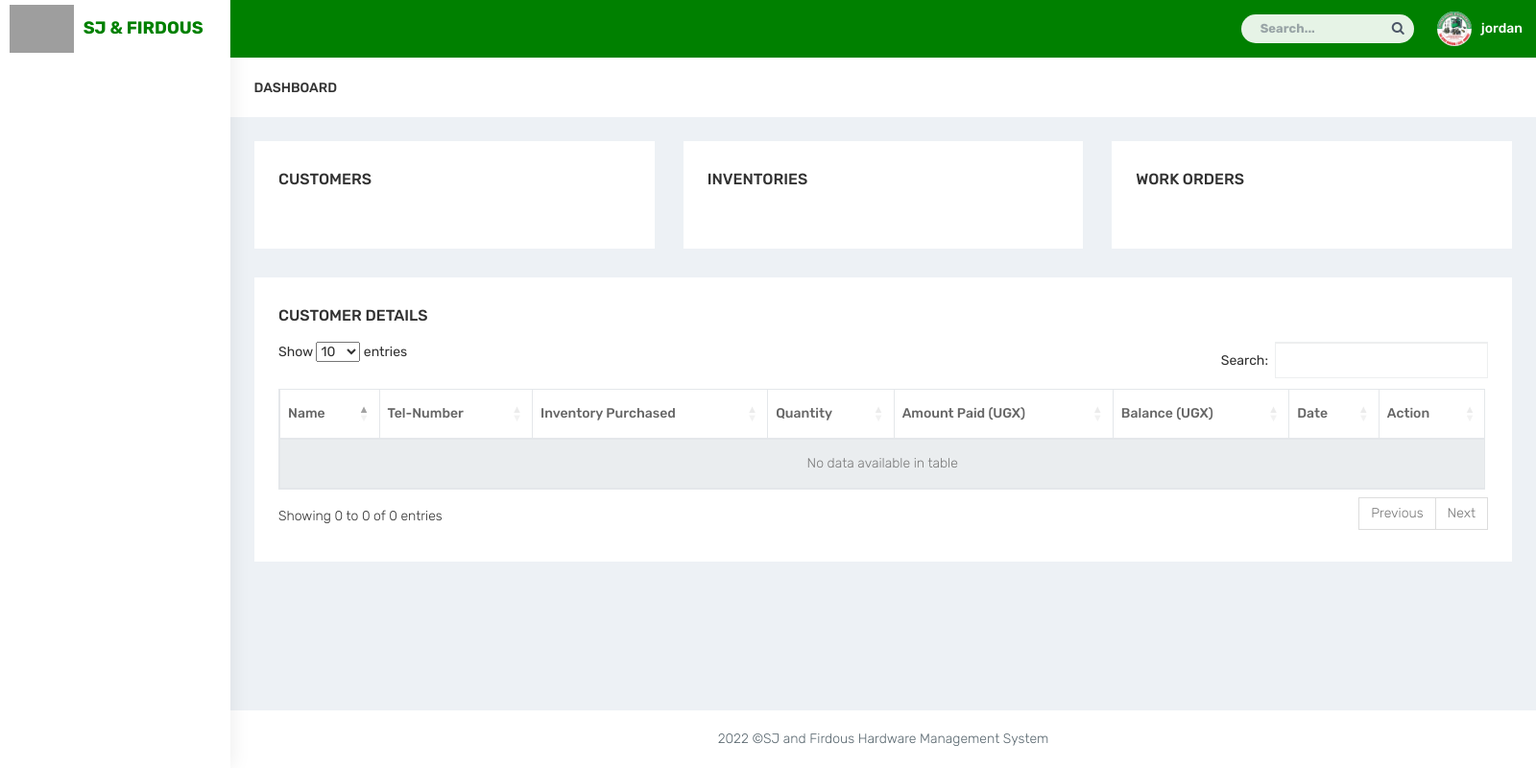
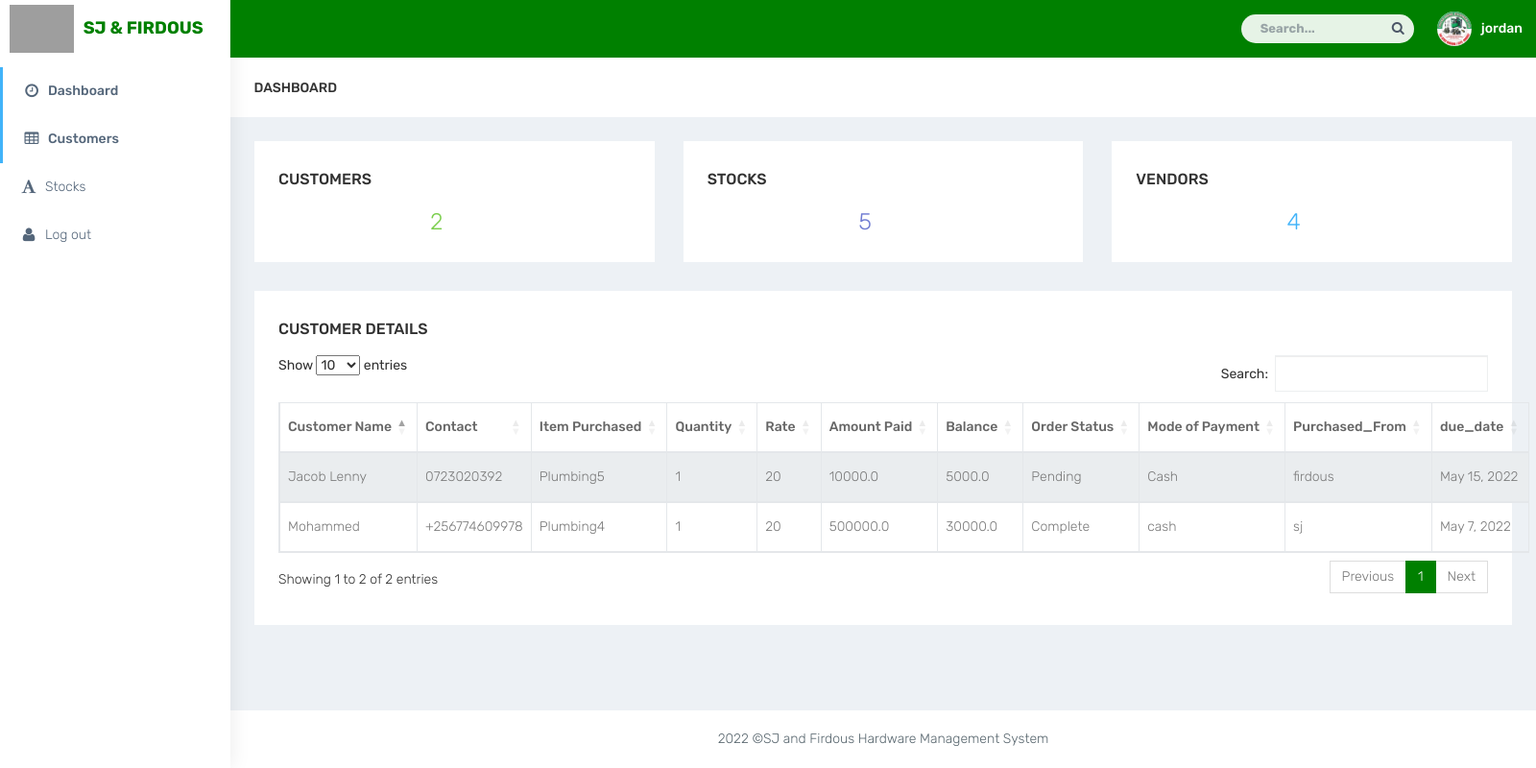
Before and after one commit to jkinathan/firdous, a Django app: page / in a window 1600 px wide. Shown: the whole page at 96% size. Run offline with Django 4.2, Linux system fonts and the light colour scheme; a user stored in the database is signed in; data comes from the database, SQL or seed files in the repository; some libraries are stand-ins or nearby versions; grey boxes are pictures that could not be loaded.

Commit message:
feat: Adds logic for percentage profit and updates dashboard with stock and customers

```diff
--- a/plumbing/admin.py
+++ b/plumbing/admin.py
@@ -4,7 +4,8 @@ from .models import *
 # Register your models here.
 
 class StockAdmin(admin.ModelAdmin):
-    list_display = ['inventoryPart','picture_tag','unitMeasure', 'costPrice','quantity','vendorSupplied']
+    list_display = ['inventoryPart','picture_tag','cartonQuantity', 'costPrice','piecesQuantity','vendorSupplied']
+    readonly_fields = ['percentageProfit']
 
 admin.site.register(Vendor),
 admin.site.register(Stock,StockAdmin),
--- a/plumbing/urls.py
+++ b/plumbing/urls.py
@@ -7,7 +7,7 @@ urlpatterns = [
      #path('api/data', views.get_data, name='api_data'),
      #path('api/chart/data', ChartData.as_view(), name='chart_data'),
 
-     path('inventory/', views.inventory, name='inventory'),
+     path('stocks/', views.inventory, name='stocks'),
      #path('technicians/', views.technician, name='technicians'),
      path('workorders/', views.workorder, name='workorders'),
      path('returnjobs/', views.ReturnJobo, name='returnjobs'),
@@ -21,6 +21,6 @@ urlpatterns = [
 
      path('returnjoborderdetail/<int:pk>', views.Returnjobdetailfunc, name="returnjobdetail"),
 
-     #path('autocompleter', views.Autoguy, name='autocomplete'),
+     path('reportpdf', views.ReportPdf, name='reportpdf'),
 
 ]
--- a/plumbing/views.py
+++ b/plumbing/views.py
@@ -1,14 +1,65 @@
 from django.shortcuts import render
+from django.http import FileResponse
+import io
+from reportlab.pdfgen import canvas
+from reportlab.lib.units import inch
+from reportlab.lib.pagesizes import letter
+from .models import Customer,Stock,Vendor
+from django.contrib import messages
+from django.contrib.auth.decorators import login_required
 
 # Create your views here.
+@login_required
 def index(request):
-    return render(request,'index.html')
-# @login_required
+    if request.user.is_staff:
+        customers = Customer.objects.all()
+        stocks = Stock.objects.all()
+        customercount = Customer.objects.all().count()
+        stockscount = Stock.objects.all().count()
+        vendorcount = Vendor.objects.all().count()
+        context ={'customers':customers,
+              'customercount':customercount,
+              'stockscount':stockscount,
+              'vendorcount':vendorcount
+              }
+    # customers = Customer.objects.filter(addedby=request.user)
+    customers = Customer.objects.all()
+    # print(customers)
+    stocks = Stock.objects.all()
+    for stockProfit in stocks:
+        percstockProfit = (stockProfit.sellingPrice - stockProfit.costPrice) * 100
+
+    print("-----------------------Blaaa_________________")
+    print(percstockProfit)
+    customercount = Customer.objects.all().count()
+    stockscount = Stock.objects.all().count()
+    vendorcount = Vendor.objects.all().count()
+    context ={'customers':customers,
+              'customercount':customercount,
+              'stockscount':stockscount,
+              'vendorcount':vendorcount,
+              'percstockProfit':percstockProfit,
+              }
+
+    for stock in stocks:
+        #print(inventory)
+        if request.user.is_staff and stock.piecesQuantity < 1 :
+            #print(inventory)
+            messages.warning(request, stock.inventoryPart+' are running low in stock Please add more!!')
+            return render(request, 'index.html', context)
+
+    return render(request,'index.html',context)
+
+@login_required
 def inventory(request):
-    # inventorys = Inventory.objects.all()
-    # context ={'inventorys':inventorys
-    #           }
-    return render(request, 'inventory.html')
+    stocks = Stock.objects.all()
+    for stockProfit in stocks:
+        percstockProfit = (stockProfit.sellingPrice - stockProfit.costPrice)
+
+    context ={'stocks':stocks,
+              'percstockProfit':percstockProfit
+              }
+    return render(request, 'inventory.html', context)
 
 
 # @login_required
@@ -221,3 +272,48 @@ def ReturnJobo(request):
     # context ={'returnjobs':returnjobs
     #           }
     return render(request, 'returnjobs.html')
+
+
+def ReportPdf(request):
+    # creating a byteStream Buffer
+    buf = io.BytesIO()
+    # create a canvas
+    c = canvas.Canvas(buf,pagesize=letter, bottomup=0)
+    # create a text object
+    textob = c.beginText()
+    textob.setTextOrigin(inch, inch)
+    textob.setFont("Helvetica", 14)
+
+
+    # Adding some lines of text
+    # lines = [
+    #     "This is line 1",
+    #     "This is line 2",
+    #     "This is line 3"
+    # ]
+
+    # Designate the model
+    customer = Customer.objects.all()
+
+    # Create blank list
+    lines = []
+
+    for customer in customer:
+        lines.append(customer.customerName)
+        lines.append(customer.contact)
+        lines.append(customer.item_purchased)
+        lines.append(customer.quantity)
+        lines.append("-----------------")
+
+    # loop
+    for line in lines:
+        textob.textLine(line)
+
+    # Finish up
+    c.drawText(textob)
+    c.showPage()
+    c.save()
+    buf.seek(0)
+
+    # return
+    return FileResponse(buf, as_attachment=True, filename='report.pdf')
--- a/requirements.txt
+++ b/requirements.txt
@@ -11,12 +11,15 @@ django-ckeditor==6.4.0
 django-crispy-forms==1.14.0
 django-js-asset==2.0.0
 django-mptt==0.13.4
+djangorestframework==3.13.1
 idna==3.3
 oauthlib==3.2.0
 Pillow==9.1.0
 pycparser==2.21
 PyJWT==2.3.0
 python3-openid==3.2.0
+pytz==2022.1
+reportlab==3.6.9
 requests==2.27.1
 requests-oauthlib==1.3.1
 six==1.16.0
--- a/templates/account/login.html
+++ b/templates/account/login.html
@@ -11,8 +11,8 @@
 				<div class="myform form">
 					 <div class="logo mb-3">
 						 <div class="col-md-12 text-center">
-             <img src="{% static 'images/hardwarelogo.jpg' %}" style="height: 120px;"/>
-							<h1 style="color:Green">United Diesel Management System</h1>
+             <img src="{% static '#' %}" style="height: 120px;"/>
+							<h1 style="color:Green">Firdous System</h1>
 						 </div>
 					 </div>
 
--- a/templates/account/logout.html
+++ b/templates/account/logout.html
@@ -12,8 +12,8 @@
 				<div class="myform form">
 					 <div class="logo mb-3">
 						 <div class="col-md-12 text-center">
-             <img src="{% static 'images/hardwarelogo.jpg' %}" style="height: 120px;"/>
-							<h1 style="color:Green">United Diesel Management System</h1>
+             <img src="{% static '#' %}" style="height: 120px;"/>
+							<h1 style="color:Green">Firdous System</h1>
 						 </div>
 					 </div>
             <div class="col-md-12 text-center ">
--- a/templates/base.html
+++ b/templates/base.html
@@ -108,7 +108,54 @@
                     <h3><span class="fa-fw open-close"><i class="ti-close ti-menu"></i></span> <span class="hide-menu">UNITED DIESEL</span></h3>
                 </div>
 
+                <ul class="nav" id="side-menu">
+                    {% comment %} <li>
+                    <span>
+                    {% if messages %}
+                        {% for message in messages %}
+                            <div class="alert alert-{{message.tags}}" role="alert">
+                                {{ message|safe }}
+                            </div>
+                        {% endfor %}
+                    {% endif %}
+                    </span>
+                    </li>
+                     {% endcomment %}
+                    <li style="padding: 70px 0 0;">
+                        <a href="/" class="waves-effect"><i class="fa fa-clock-o fa-fw" aria-hidden="true"></i>Dashboard</a>
+                    </li>
 
+                    <li>
+                        <a href="{% url 'index' %}" class="waves-effect"><i class="fa fa-table fa-fw" aria-hidden="true"></i>Customers</a>
+                    </li>
+                    {% comment %} <li>
+                        <a href="{% url 'createcustomer' %}"class="waves-effect"><i class="fa fa-table fa-fw" aria-hidden="true"></i>Add Customer</a>
+                    </li> {% endcomment %}
+                    </li>
+                    <li>
+                        <a href="{% url 'stocks' %}" class="waves-effect"><i class="fa fa-font fa-fw" aria-hidden="true"></i>Stocks</a>
+                    </li>
+                    {% comment %} <li>
+                        <a href="{% url 'workorders' %}" class="waves-effect"><i class="fa fa-globe fa-fw" aria-hidden="true"></i>Work Orders</a>
+                    </li>
+                    <li>
+                        <a href="{% url 'createworkorder' %}" class="waves-effect"><i class="fa fa-globe fa-fw" aria-hidden="true"></i>Create Work Order</a>
+                    </li> {% endcomment %}
+
+                    {% comment %} <li>
+                        <a href="{% url 'returnjobs' %}" class="waves-effect"><i class="fa fa-tasks fa-fw" aria-hidden="true"></i>Return Jobs</a>
+                    </li>
+                    <li>
+                        <a href="{% url 'createreturnjobs' %}" class="waves-effect"><i class="fa fa-tasks fa-fw" aria-hidden="true"></i>Create Return Job</a>
+                    </li>
+
+                    <li>
+                        <a href="{% url 'technicians' %}" class="waves-effect"><i class="fa fa-wrench fa-fw" aria-hidden="true"></i>Technicians</a>
+                    </li> {% endcomment %}
+                    <li>
+                        <a href="{% url 'account_logout' %}" class="waves-effect"><i class="fa fa-user fa-fw" aria-hidden="true"></i>Log out</a>
+                    </li>
+                </ul>
 
             </div>
 
--- a/templates/index.html
+++ b/templates/index.html
@@ -30,19 +30,19 @@
             </div>
             <div class="col-lg-4 col-sm-6 col-xs-12">
                 <div class="white-box analytics-info">
-                    <h3 class="box-title">Inventories</h3>
+                    <h3 class="box-title">Stocks</h3>
                     <ul class="list-inline two-part">
 
-                        <li class="text-right"><i class="ti-arrow-up text-purple"></i> <span class="counter text-purple">{{ inventcount }}</span></li>
+                        <li class="text-right"><i class="ti-arrow-up text-purple"></i> <span class="counter text-purple">{{ stockscount }}</span></li>
                     </ul>
                 </div>
             </div>
             <div class="col-lg-4 col-sm-6 col-xs-12">
                 <div class="white-box analytics-info">
-                    <h3 class="box-title">Work Orders</h3>
+                    <h3 class="box-title">Vendors</h3>
                     <ul class="list-inline two-part">
 
-                        <li class="text-right"><i class="ti-arrow-up text-info"></i> <span class="counter text-info">{{ workordercount }}</span></li>
+                        <li class="text-right"><i class="ti-arrow-up text-info"></i> <span class="counter text-info">{{ vendorcount }}</span></li>
                     </ul>
                 </div>
             </div>
@@ -59,27 +59,35 @@
                     <table id="example" class="table table-striped table-bordered dt-responsive nowrap" style="width:100%">
                         <thead>
                             <tr>
-                                <th>Name</th>
-                                <th>Tel-Number</th>
-                                <th>Inventory Purchased</th>
+                                <th>Customer Name</th>
+                                <th>Contact</th>
+                                <th>Item Purchased</th>
                                 <th>Quantity</th>
-                                <th>Amount Paid (UGX)</th>
-                                <th>Balance (UGX)</th>
-                                <th>Date</th>
-                                <th>Action</th>
+                                <th>Rate</th>
+                                <th>Amount Paid</th>
+                                <th>Balance</th>
+                                <th>Order Status</th>
+                                <th>Mode of Payment</th>
+                                <th>Purchased_From</th>
+                                <th>due_date</th>
+                                {% comment %} <th>Action</th> {% endcomment %}
                             </tr>
                         </thead>
                         <tbody>
                         {% for customer in customers %}
                             <tr>
-                                <td>{{ customer.name }}</td>
-                                <td>{{ customer.number }}</td>
-                                <td>{{ customer.inventory_purchased }}</td>
+                                <td>{{ customer.customerName }}</td>
+                                <td>{{ customer.contact }}</td>
+                                <td>{{ customer.item_purchased }}</td>
                                 <td>{{ customer.quantity }}</td>
-                                <td>{{ customer.amount }}</td>
+                                <td>{{ customer.rate }}</td>
+                                <td>{{ customer.totalAmountPaid }}</td>
                                 <td>{{ customer.balance }}</td>
-                                <td>{{ customer.date }}</td>
-                                <td><a href="{% url 'customerdetail' customer.id %}" style="color: green;">Edit</a></td>
+                                <td>{{ customer.order_status }}</td>
+                                <td>{{ customer.modeOfPayment }}</td>
+                                <td>{{ customer.purchased_From }}</td>
+                                <td>{{ customer.due_date }}</td>
+                                {% comment %} <td><a href="{% url 'customerdetail' customer.id %}" style="color: green;">Edit</a></td> {% endcomment %}
                             </tr>
                         {% endfor %}
                         </tbody>
```
Also changed, not shown: plumbing/models.py (+25 -7 lines), templates/inventory.html (+25 -35 lines), db.sqlite3, plumbing/migrations/0002_remove_stock_quantity_remove_stock_unitmeasure_and_more.py (added), plumbing/migrations/0003_alter_customer_date_alter_customer_due_date_and_more.py (added), plumbing/migrations/0004_alter_stock_percentageprofit.py (added), static/images/images/sparkplug.jpg (added).
